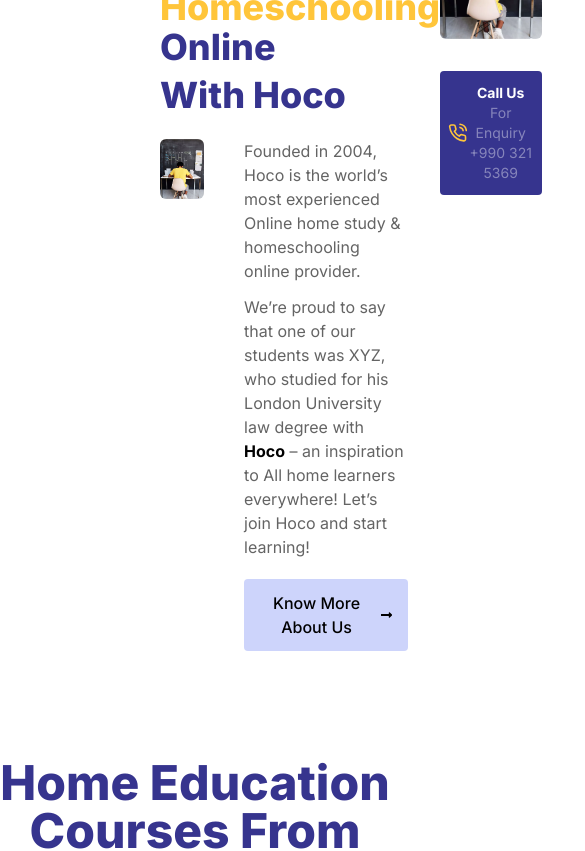
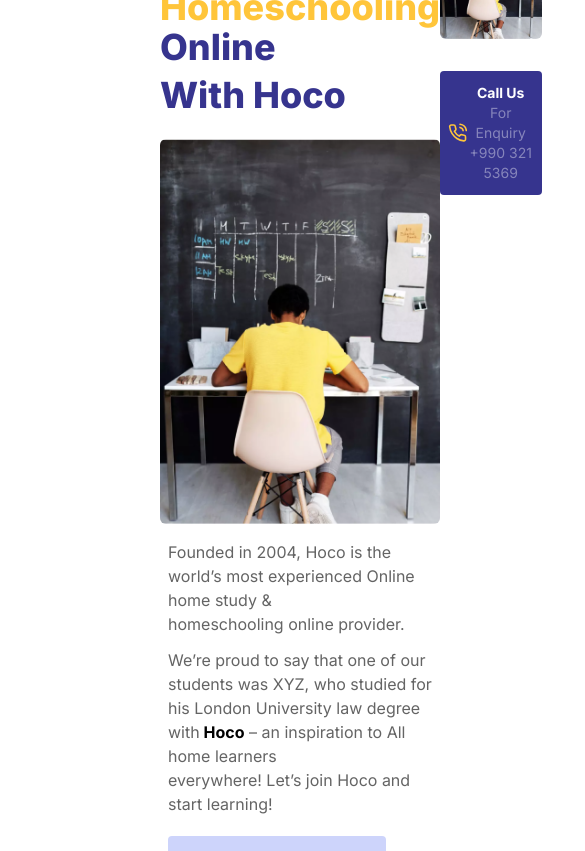
Before and after one commit to muhammedrasalvm444/hoco-website, a Next.js app: page / in a window 390 px wide. Shown: the part 1000-1851 px from the top of the page, 585 px wide, since content can reach past the window. Built offline with nearby package versions, Linux system fonts and the light colour scheme.

Commit message:
path fix'

```diff
--- a/components/HomeShootingSection/index.js
+++ b/components/HomeShootingSection/index.js
@@ -15,7 +15,7 @@
             </h1>
             <h1>With Hoco</h1>
           </div>
-          <div className="flex gap-2 my-6">
+          <div className="gap-2 my-6 md:flex">
             <div className="mb-4 ">
               <Image
                 src={"/images/about-1.png"}
@@ -27,7 +27,7 @@
                 className="rounded-md"
               />
             </div>
-            <div className="mx-8 text-base font-normal text-grayColor">
+            <div className="mx-2 text-base font-normal  md:mx-8 text-grayColor">
               <p>
                 Founded in 2004, Hoco is the world’s most experienced Online
                 home study &
--- a/components/ProspectiveSection/index.js
+++ b/components/ProspectiveSection/index.js
@@ -5,7 +5,7 @@
 const ProspectiveSection = () => {
   return (
     <div>
-      <div className=" relative flex items-center justify-center pr-[6rem] pl-[13rem] py-20 mx-32 ml-[28rem] bg-bgLightColor">
+      <div className=" relative flex items-center justify-center pr-[6rem]  pl-[1rem] md:pl-[13rem] py-20  mx-2 md:mx-32  ml-3 md:ml-[28rem] bg-bgLightColor">
         <div className="flex flex-col">
           <div className="flex flex-col gap-2 text-4xl font-extrabold text-blueColor ">
             <h1>Prospective Parent</h1>
@@ -40,7 +40,7 @@
             </div>
           </div>
         </div>
-        <div className="absolute left-[-327px] top-[88px] ">
+        <div className=" md:absolute left-[-327px] top-[88px] ">
           <Image
             src={"/images/information.png"}
             alt={"image"}
```
